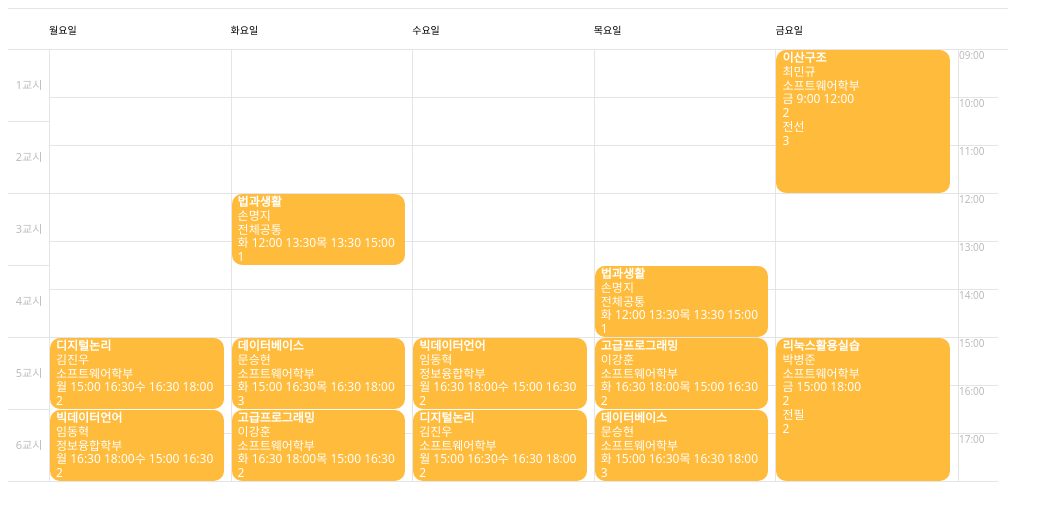
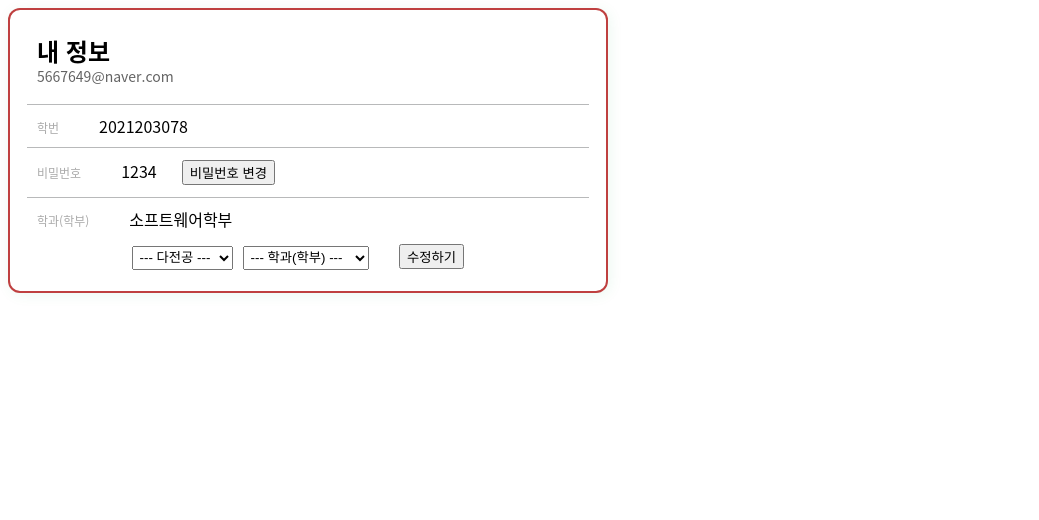
Before and after one commit to 19-21-40/KLtime_FrontEnd, a React (Create React App) app: page /MyPage in a window 1280 px wide. Shown: the top 520 px of the page, without its empty margins (0-1039 px from the left). Built offline with nearby package versions, Linux system fonts and the light colour scheme.

Commit message:
feat:LectureList

```diff
--- a/package.json
+++ b/package.json
@@ -8,8 +8,9 @@
     "@testing-library/user-event": "^13.5.0",
     "react": "^18.2.0",
     "react-dom": "^18.2.0",
-    "react-router-dom": "^5.3.0",
+    "react-router-dom": "^6.3.0",
     "react-scripts": "^5.0.1",
+    "react-uuid": "^1.0.2",
     "web-vitals": "^2.1.4"
   },
   "scripts": {
--- a/src/App.js
+++ b/src/App.js
@@ -1,24 +1,24 @@
 import {
   BrowserRouter as Router,
-  Switch,
+  Routes,
   Route,
 } from "react-router-dom";
 
 import Login from "./routes/Login"
 import Home from "./routes/Home"
 import MyTimeTable from "./routes/MyTimeTable";
-
+import MyPage from "./routes/MyPage";
 function App() {
-  return <Router>
-    <Switch>
-      <Route path="/">
-        <MyTimeTable />
+  return (<Router>
+    <Routes>
+      <Route path="/" element={<MyTimeTable/>}>
       </Route>
-      <Route path="/Login">
-        <Login />
+      <Route path="/Login" element={<Login />}>
       </Route>
-    </Switch>
-  </Router>
+      <Route path="/MyPage" element={<MyPage />}>
+      </Route>
+    </Routes>
+  </Router>)
 }
 
 export default App;
--- a/src/components/Lecture.js
+++ b/src/components/Lecture.js
@@ -7,6 +7,7 @@ function Lecture({
     id,
     isCardMode,
     onClick,
+    // onMouseOver,//추가
     lectureName,
     professor,
     department,
@@ -16,13 +17,13 @@ function Lecture({
     credit,
     notes,
     width="150px",
-    height="100px",
+    height,//수정
     top="",
     backgroundColor="rgb(255, 187, 59)"
 }) {
     return (
-        <div className={styles.selectedTime}
-            style={{
+        <div className={isCardMode?styles.selectedTime:styles.lineList}
+            style={isCardMode?{
                 width,
                 height,
                 top,
@@ -34,10 +35,11 @@ function Lecture({
                 backgroundColor,
                 opacity: '1',
                 zIndex: '0',
-            }}
+            }:{}}
+            // onClick={onClick}
         >
             <div className={styles.selectedTimeContent} height='100%'>
-                <div className={styles.time}>
+                <div className={isCardMode?styles.time:styles.linecontent}>
                     <div>
                         <strong>{lectureName}</strong>
                     </div>
--- a/src/components/Lecture.module.css
+++ b/src/components/Lecture.module.css
@@ -31,9 +31,10 @@
     background: #228be6;
     overflow: hidden;
 }
+*/
 
 
-.lineList{
+/* .lineList{
     display: inline-flex;
     outline: none;
     border: none;
@@ -48,5 +49,21 @@
     font-size: 1rem;
 
     background: #228be6;
+} */
+
+
+/* 추가 */
+.lineList .linecontent div{
+    width: 100px;
+    overflow: hidden;
+    padding: 1px 0 0 3px;
+    font-size: 12px;
+    /* float: left; */
+    display: inline-flex;
+    padding-right: 12px;
 }
-*/
+
+.lineList span{
+    padding-right: 5px;
+    font-size: 10px;
+}
--- a/src/components/LectureList.module.css
+++ b/src/components/LectureList.module.css
@@ -0,0 +1,30 @@
+.lineList{
+  /* 10+700+10 */
+  width: 720px;
+}
+
+.lineList ul{
+  list-style: none;
+  padding:0px;
+}
+
+.lineTablehead{
+
+}
+
+.lineTablehead span{
+  width: 100px;
+  /* float: left; */
+  display: inline-flex;
+  padding-right: 12px;
+  font-size: 14px;
+  /* background-color: aqua; */
+}
+
+/* 수정해야함 */
+.lineList li{
+  /* background-color: blue; */
+  font-size: 16px;
+  border-top: 1px solid rgba(167, 168, 169, 0.8);
+  padding: 12px 0 12px 10px;
+}
--- /dev/null
+++ b/src/components/MyPageForm.js
@@ -0,0 +1,82 @@
+import PropTypes from "prop-types";
+import { useState } from "react";
+import { renderMatches } from "react-router-dom";
+import styles from "./MyPageForm.module.css";
+import uuid from "react-uuid";
+
+function MyPageForm({studentnumber,pw,department,email}){
+  const multiMajors=['심화전공', '복수전공','복수심화전공','부전공','연계전공','*해당없음*'];
+  const majors=['소프트웨어학부','컴퓨터정보공학부','정보융합학부','*해당없음*'];
+  const [MultiMajors,setMultiMajors]=useState(
+    {
+      multiMajorName:'',
+      majorName:''
+    });
+  const [Majors,setMajors]=useState({major:department});
+  const onChange=(event)=>{
+    if(event.target.id==='multiMajorName'){
+      // console.log(event.target.value);
+      setMultiMajors({...MultiMajors,[event.target.id]:event.target.value});
+    }else{
+      // console.log(event.target.value);
+      setMultiMajors({...MultiMajors,[event.target.id]:event.target.value});
+    }
+  }
+  // console.log(MultiMajors);
+
+  const onSubmit=(event)=>{
+    event.preventDefault();
+    // console.log(event.target);
+    // console.log(MultiMajors);
+    setMajors((Majors)=>({...Majors,MultiMajors}));
+    localStorage.setItem('multiMajorName',MultiMajors.multiMajorName);//추가
+    localStorage.setItem('majorName',MultiMajors.majorName);//추가
+
+  };
+  // console.log(Majors);
+
+  return (
+    <div className={styles.box}>
+      <div>
+        <h2>내 정보</h2>
+        <ul><li className={styles.index}>{email}</li></ul>
+      </div>
+      <div className={styles.smallbox}>
+        <ul>
+            <li><span>학번</span>{studentnumber}</li>
+            <li>
+              <div>
+                <span>비밀번호</span>
+                {pw}
+                <button className={styles.btn}>비밀번호 변경</button>
+              </div>
+            </li>
+            {/* <li>{email}</li> */}
+            <li><span>학과(학부)</span>{department}</li>
+            <form onSubmit={onSubmit}>
+              <select defaultValue={localStorage.getItem('multiMajorName')} id='multiMajorName' className={styles.dropdown} onChange={onChange} >
+                <option>--- 다전공 ---</option>
+                {multiMajors.map((multiMajor,index)=>(
+                  <option key={index}>
+                    {multiMajor}
+                  </option>
+                ))}
+              </select>
+              <select defaultValue={localStorage.getItem('majorName')} id='majorName' className={styles.dropdown} onChange={onChange}>
+                <option>--- 학과(학부) ---</option>
+                {majors.map((major,index)=>(
+                  <option key={index}>
+                    {major}
+                  </option>
+                ))}
+              </select>
+              <button className={styles.btn}>수정하기</button>
+            </form>
+        </ul>
+      </div>
+    </div>
+  )
+
+}
+
+export default MyPageForm;
--- /dev/null
+++ b/src/components/MyPageForm.module.css
@@ -0,0 +1,57 @@
+.box{
+  width:600px;
+  padding: 16px 17px 0;
+  border-radius: 12px;
+  box-shadow: 2px 2px 14px 0 rgb(0 164 73 / 8%);
+  border: solid 2px rgba(175, 17, 17, 0.8);
+  background-color: rgb(255, 255, 255);
+  box-sizing: border-box;
+}
+
+.box h2{
+  /* padding-bottom:0px; */
+  padding-left: 10px;
+  line-height: 10px;
+}
+
+.index{
+  border-top: none;
+  padding-top: 0px;
+  padding-bottom: 12px;
+  font-size: 14px;
+  padding-left: 10px;
+  color: rgba(59, 59, 59, 0.8);
+  line-height: 0px;
+}
+
+.box ul{
+  padding: 0;
+  list-style: none;
+}
+
+.smallbox li{
+  font-size: 16px;
+  border-top: 1px solid rgba(167, 168, 169, 0.8);
+  padding: 12px 0 12px 10px;
+}
+
+.box span{
+  font-size: 12px;
+  color: rgba(149, 149, 149, 0.8);
+  padding-right: 40px;
+}
+
+.btn{
+  /* line-height: 500; */
+  /* float: right; */
+  margin-left:25px;
+}
+
+.box form{
+  padding-left: 100px;
+}
+
+.dropdown{
+  padding:2.5px;
+  margin:5px;
+}
--- a/src/components/TimeTable.js
+++ b/src/components/TimeTable.js
@@ -183,7 +183,7 @@ function TimeTable({
                                                                 width='100%'
                                                                 height={((timeToMinute(time.endTime)-timeToMinute(time.startTime))*0.8-1).toString()+'px'}
                                                                 top={((timeToMinute(time.startTime)-(timeToMinute(seletedTable.times[0])))*0.8).toString()+'px'}
-                                                                isCardMode={true}
+                                                                isCardMode={true}//수정?
                                                                 id={lecture.id}
                                                                 lectureName={lecture.lectureName}
                                                                 professor={lecture.professor}
--- a/src/routes/MyPage.js
+++ b/src/routes/MyPage.js
@@ -1,8 +1,14 @@
+import MyPageForm from "../components/MyPageForm"
 
 function MyPage(){
     return (
         <div>
-
+          <MyPageForm
+            studentnumber="2021203078"
+            pw="1234"
+            department="소프트웨어학부"
+            email="5667649@naver.com"
+          />
         </div>
     )
 }
--- a/src/routes/MyTimeTable.js
+++ b/src/routes/MyTimeTable.js
@@ -102,7 +102,8 @@ function MyTimeTable() {
         },
     ];
 
-    const [selectedLectures,setSeletedLectures]=useState(test);
+    const [selectedLectures,setSelectedLectures]=useState(test.slice(1,2));
+    const [totalLectures,setTotalLectures] = useState(test);
     // useEffect(()=>{
     //     setSeletedLectures(test);
     // },[]);
@@ -110,7 +111,7 @@ function MyTimeTable() {
     return (
         <div>
             <TimeTable selectedLectures={selectedLectures}/>
-            {/* <LectureList /> */}
+            <LectureList totalLectures={totalLectures} setSelectedLectures={setSelectedLectures} isCardMode={false}/>
         </div>
 
     )
```
Also changed, not shown: src/components/LectureList.js (+82 -24 lines), 1 other file (tests, documents, lock files or other folders).
